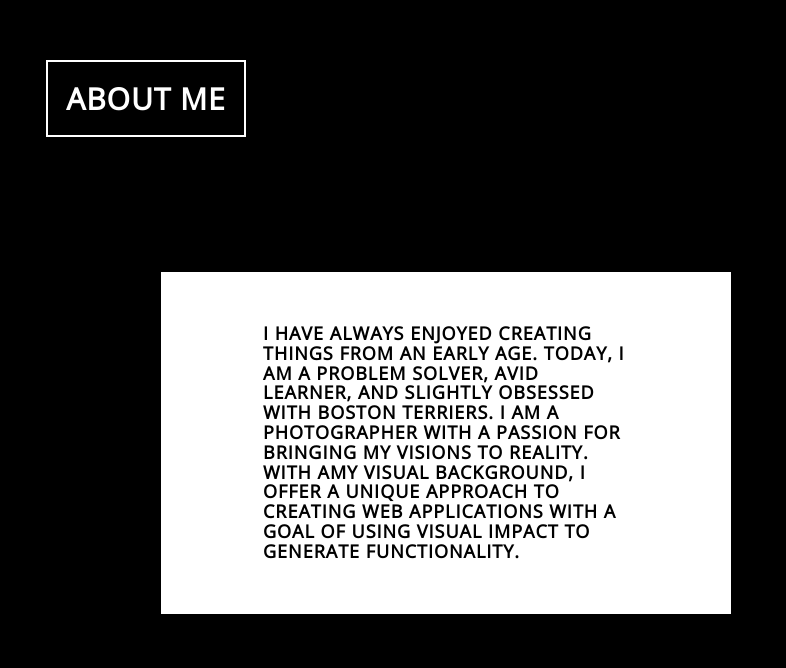
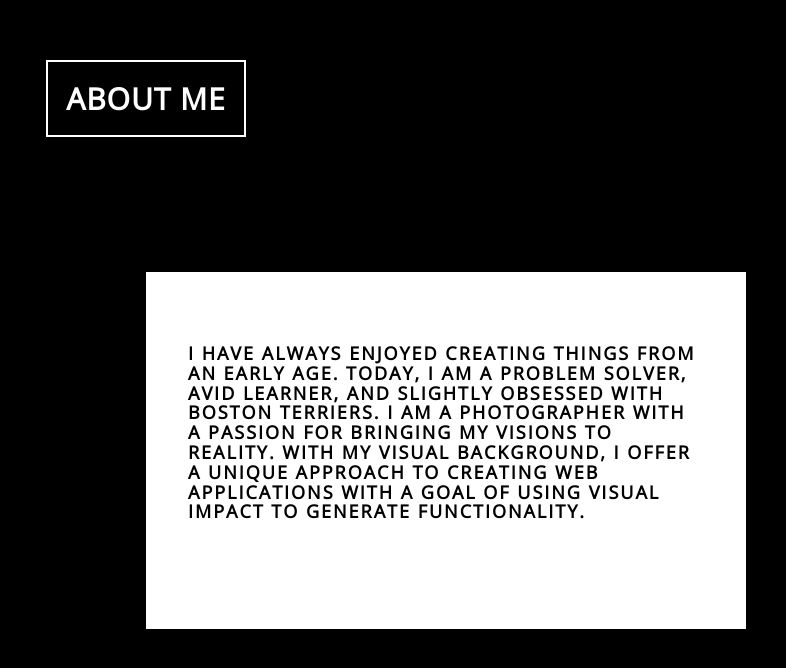
Before and after one commit to chaninator/chaninator.github.io, a plain HTML site: page index.html in a window 1280 px wide. Shown: the part 990-1658 px from the top of the page, 494-1280 px from the left. Drawn offline with nearby package versions, Linux system fonts and the light colour scheme.

Commit message:
fixed text box

```diff
--- a/css/main.css
+++ b/css/main.css
@@ -275,14 +275,14 @@ a:hover, a:focus {
   justify-content: center;
   align-items: center;
   color: black;
-  background-color: white;
-  padding: 50px 100px;
+  background-color: rgba(255, 255, 255, 1);
+  padding: 70px 40px;
   border: 2px solid white;
   margin-top: 100px;
 }
 
-.about-blurb:hover h4:hover {
-  color: white
+.about-blurb:hover {
+  color: white;
   background-color: rgba(255, 255, 255, 0);
   border: 2px solid white;
   -webkit-transition: all 500ms ease;
--- a/index.html
+++ b/index.html
@@ -94,7 +94,7 @@
     </div>
     <div class="row">
       <div class="col-md-6 profile-container"><img class="profile-img" src="http://i.imgur.com/dG3lw5H.jpg" alt=""></div>
-      <div class="col-md-6 class="about-blurb""><h4 class="about-blurb">I have always enjoyed creating things from an early age. Today, I am a problem solver, avid learner, and slightly obsessed with boston terriers. I am a photographer with a passion for bringing my visions to reality. With amy visual background, I offer a unique approach to creating web applications with a goal of using visual impact to generate functionality.</h4></div>
+      <div class="col-md-6 about-blurb"><h4 style="letter-spacing: 2px">I have always enjoyed creating things from an early age. Today, I am a problem solver, avid learner, and slightly obsessed with boston terriers. I am a photographer with a passion for bringing my visions to reality. With my visual background, I offer a unique approach to creating web applications with a goal of using visual impact to generate functionality.</h4></div>
     </div>
 
 
```
